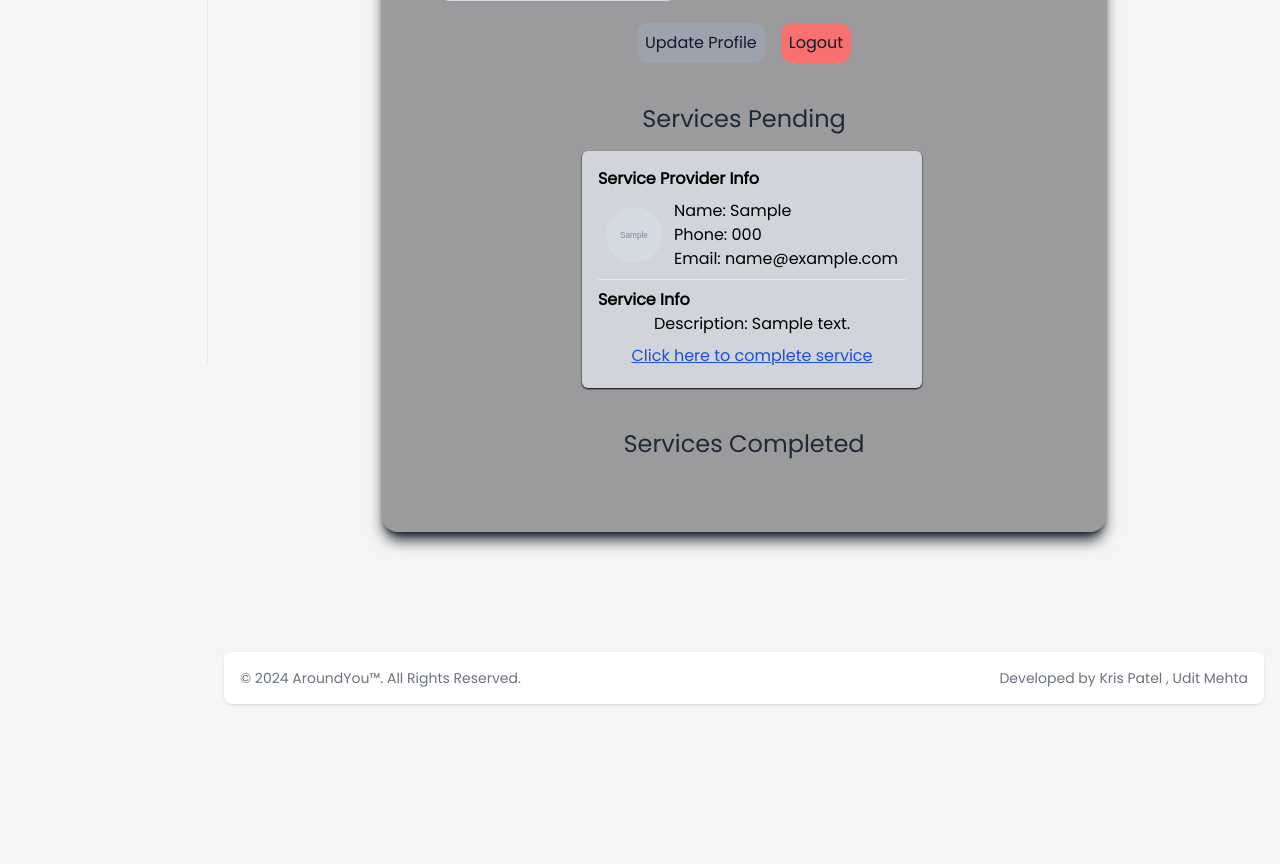
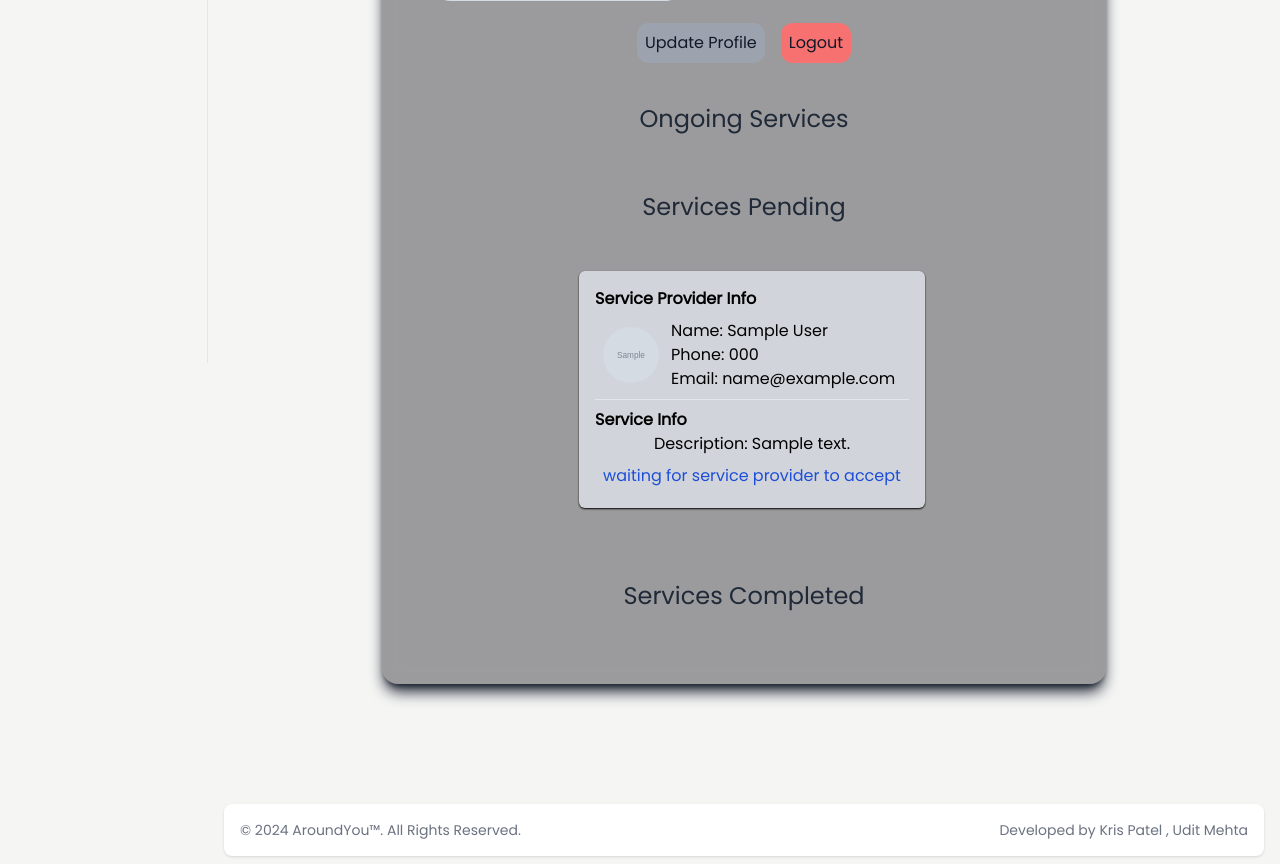
Before and after one commit to Kris0011/AroundYou, a Django app: page /profile/ in a window 1280 px wide. Shown: the part 437-1301 px from the top of the page. Before the commit the page ends 1142 px from the top, so only its background shows below. Run offline with Django 4.2, Linux system fonts and the light colour scheme; a user stored in the database is signed in; tables that the repository leaves empty hold one stand-in row (values such as "Sample post"); grey boxes marked "Sample" are stand-in pictures; some libraries are stand-ins or nearby versions.

Commit message:
booking of service and some other changes

```diff
--- a/AroundYou/settings.py
+++ b/AroundYou/settings.py
@@ -44,6 +44,7 @@ INSTALLED_APPS = [
     'django.contrib.staticfiles',
     'authapp',
     'service',
+    'django_extensions',
 ]
 
 MIDDLEWARE = [
--- a/service/forms.py
+++ b/service/forms.py
@@ -7,7 +7,8 @@ class ServiceRequestForm(forms.ModelForm):
         model = ServiceRequest
         fields = ['description']
         widgets = {
-            'description': forms.Textarea(attrs={'class': 'form-control' , 'placeholder': 'Enter your request description'})
+            'description': forms.Textarea(attrs={'class': 'textarea textarea-bordered h-32' , 'placeholder': 'Enter your request description'})
+
         }
         labels = {
             'description': 'Description'
--- a/service/models.py
+++ b/service/models.py
@@ -1,11 +1,9 @@
 from django.db import models
-from authapp.models import Customer , CustomUser , ServiceProvider
-
-# Create your models here.
+from authapp.models import Customer, CustomUser, ServiceProvider
 
 class ServiceRequest(models.Model):
     req_id = models.AutoField(primary_key=True)
-    customer = models.OneToOneField(Customer , on_delete=models.CASCADE)
-    service_provider = models.OneToOneField(ServiceProvider  , on_delete=models.CASCADE)
+    customer = models.ForeignKey(Customer, on_delete=models.CASCADE, null=True, blank=True)
+    service_provider = models.ForeignKey(ServiceProvider, on_delete=models.CASCADE, null=True, blank=True)
     description = models.TextField(max_length=1000)
-    request_status = models.CharField(max_length=20 , choices=[('pending', 'Pending'), ('accepted', 'Accepted'), ('rejected', 'Rejected') , ('completed' , 'Completed')] , default='pending')
+    request_status = models.CharField(max_length=20, choices=[('pending', 'Pending'), ('accepted', 'Accepted'), ('rejected', 'Rejected'), ('completed', 'Completed')], default='pending')
--- a/templates/customer_profile.html
+++ b/templates/customer_profile.html
@@ -42,17 +42,17 @@
     </div>
 
     <div class="flex flex-col items-center justify-center space-x-4 mt-10">
-        <h1 class="text-2xl mb-4">Services Pending </h1>
+        <h1 class="text-2xl mb-4">Ongoing Services </h1>
 
         <div>
             {% for service_request in service_requests   %}
-            {% if service_request.request_status == 'pending' %}
-            <div class="shadow-sm shadow-black p-4 bg-gray-300 text-black rounded-md ">
+            {% if service_request.request_status == 'accepted' %}
+            <div class="shadow-sm shadow-black p-4 bg-gray-300 text-black rounded-md my-8">
                 <h1 class="font-semibold">Service Provider Info</h1>
                 <div class="flex justif-center items-center space-x-3 m-2">
                     <img src="{{service_request.service_provider.user.img.url}}" alt="" class="h-14 w-14 rounded-full">
                     <div>
-                        <p>Name: {{service_request.service_provider.user.first_name}} {{service_request.service_provider.last_name}} </p>
+                        <p>Name: {{service_request.service_provider.user.first_name}} {{service_request.service_provider.user.last_name}} </p>
                         <p>Phone: {{service_request.service_provider.user.phone}} </p>
                         <p>Email: {{service_request.service_provider.user.email}} </p>
                     </div>
@@ -83,6 +83,48 @@
 
     </div>
 
+    <div class="flex flex-col items-center justify-center space-x-4 mt-10">
+        <h1 class="text-2xl mb-4">Services Pending </h1>
+
+        <div>
+            {% for service_request in service_requests   %}
+            {% if service_request.request_status == 'pending' %}
+            <div class="shadow-sm shadow-black p-4 bg-gray-300 text-black rounded-md my-8">
+                <h1 class="font-semibold">Service Provider Info</h1>
+                <div class="flex justif-center items-center space-x-3 m-2">
+                    <img src="{{service_request.service_provider.user.img.url}}" alt="" class="h-14 w-14 rounded-full">
+                    <div>
+                        <p>Name: {{service_request.service_provider.user.first_name}} {{service_request.service_provider.user.last_name}} </p>
+                        <p>Phone: {{service_request.service_provider.user.phone}} </p>
+                        <p>Email: {{service_request.service_provider.user.email}} </p>
+                    </div>
+
+                </div>
+
+                <hr>
+
+                <h1 class="font-semibold mt-2">Service Info</h1>
+                <div class="flex flex-col justify-center space-y-1 items-center">
+                    <p>Description: {{service_request.description}}</p>
+                    {% comment %} <p>Status : {{service_request.request_status}}</p> {% endcomment %}
+
+                    <p  class="p-1  m-1  text-blue-700">
+                        waiting for service provider to accept
+                    </p>
+
+
+                </div>
+
+
+            </div>
+            {% endif %}
+
+        {% endfor %}
+        </div>
+
+
+    </div>
+
 
 
 
@@ -94,12 +136,12 @@
             {% for service_request in service_requests   %}
 
             {% if service_request.request_status == 'completed' %}
-            <div class="shadow-sm shadow-black p-4 bg-gray-300 text-black rounded-md ">
+            <div class="shadow-sm shadow-black p-4 bg-gray-300 text-black rounded-md my-8">
                 <h1 class="font-semibold">Service Provider Info</h1>
                 <div class="flex justif-center items-center space-x-3 m-2">
                     <img src="{{service_request.service_provider.user.img.url}}" alt="" class="h-14 w-14 rounded-full">
                     <div>
-                        <p>Name: {{service_request.service_provider.user.first_name}} {{service_request.service_provider.last_name}} </p>
+                        <p>Name: {{service_request.service_provider.user.first_name}} {{service_request.service_provider.user.last_name}} </p>
                         <p>Phone: {{service_request.service_provider.user.phone}} </p>
                         <p>Email: {{service_request.service_provider.user.email}} </p>
                     </div>
--- a/templates/myservices.html
+++ b/templates/myservices.html
@@ -10,7 +10,7 @@
             <div>
                 {% for service_request in service_requests   %}
                 {% if service_request.request_status == 'pending' %}
-                <div class="shadow-sm shadow-black p-4 bg-gray-300 text-black rounded-md ">
+                <div class="shadow-sm shadow-black p-4 bg-gray-300 text-black rounded-md my-10">
                     <h1 class="font-semibold">Customer Info</h1>
                     <div class="flex justif-center items-center space-x-3 m-2">
                         <img src="{{service_request.customer.user.img.url}}" alt="" class="h-32 w-32 rounded-full">
@@ -58,7 +58,7 @@
                 {% for service_request in service_requests   %}
 
                 {% if service_request.request_status == 'accepted' %}
-                <div class="shadow-sm shadow-black p-4 bg-gray-300 text-black rounded-md ">
+                <div class="shadow-sm shadow-black p-4 bg-gray-300 text-black rounded-md my-10">
                     <h1 class="font-semibold">Customer Info</h1>
                     <div class="flex justif-center items-center space-x-3 m-2">
                         <img src="{{service_request.customer.user.img.url}}" alt="" class="h-32 w-32 rounded-full">
@@ -98,7 +98,7 @@
                 {% for service_request in service_requests   %}
 
                 {% if service_request.request_status == 'completed' %}
-                <div class="shadow-sm shadow-black p-4 bg-gray-300 text-black rounded-md ">
+                <div class="shadow-sm shadow-black p-4 bg-gray-300 text-black rounded-md my-10">
                     <h1 class="font-semibold">Customer Info</h1>
                     <div class="flex justif-center items-center space-x-3 m-2">
                         <img src="{{service_request.customer.user.img.url}}" alt="" class="h-32 w-32 rounded-full">
--- a/templates/services.html
+++ b/templates/services.html
@@ -55,7 +55,7 @@
                 {% endwith %} {% endcomment %}
             <p class="text-sm">{{ service_provider.services }}</p>
 
-            <button class="py-1 px-2 bg-blue-600 rounded-md mt-4">View Service</button>
+            <a class="py-1 px-2 bg-blue-600 rounded-md mt-4" href="/service/request/{{service_provider.user.id}}">View Service</a>
 
 
         </div>
--- a/templates/sidebar.html
+++ b/templates/sidebar.html
@@ -142,7 +142,30 @@
         </a>
       </li>
       <li>
-        {% if user.role == 'customer' %}
+
+
+        {% if user.role == 'service_provider' %}
+        <a
+          href="/service/myservices"
+          class="flex items-center p-2 text-gray-900 rounded-lg dark:text-white hover:bg-gray-100 dark:hover:bg-gray-700 group"
+        >
+        <svg
+        class="flex-shrink-0 w-5 h-5 text-gray-500 transition duration-75 dark:text-gray-400 group-hover:text-gray-900 dark:group-hover:text-white"
+        aria-hidden="true"
+        xmlns="http://www.w3.org/2000/svg"
+        fill="currentColor"
+        viewBox="0 0 20 20"
+      >
+        <path
+          d="m17.418 3.623-.018-.008a6.713 6.713 0 0 0-2.4-.569V2h1a1 1 0 1 0 0-2h-2a1 1 0 0 0-1 1v2H9.89A6.977 6.977 0 0 1 12 8v5h-2V8A5 5 0 1 0 0 8v6a1 1 0 0 0 1 1h8v4a1 1 0 0 0 1 1h2a1 1 0 0 0 1-1v-4h6a1 1 0 0 0 1-1V8a5 5 0 0 0-2.582-4.377ZM6 12H4a1 1 0 0 1 0-2h2a1 1 0 0 1 0 2Z"
+        />
+      </svg>
+
+             <span class="flex-1 ms-3 whitespace-nowrap">My Services</span>
+
+            </a>
+
+        {% else %}
         <a
           href="/service/allservices"
           class="flex items-center p-2 text-gray-900 rounded-lg dark:text-white hover:bg-gray-100 dark:hover:bg-gray-700 group"
@@ -164,27 +187,10 @@
             </a>
         {% endif %}
 
-        {% if user.role == 'service_provider' %}
-        <a
-          href="/service/myservices"
-          class="flex items-center p-2 text-gray-900 rounded-lg dark:text-white hover:bg-gray-100 dark:hover:bg-gray-700 group"
-        >
-        <svg
-        class="flex-shrink-0 w-5 h-5 text-gray-500 transition duration-75 dark:text-gray-400 group-hover:text-gray-900 dark:group-hover:text-white"
-        aria-hidden="true"
-        xmlns="http://www.w3.org/2000/svg"
-        fill="currentColor"
-        viewBox="0 0 20 20"
-      >
-        <path
-          d="m17.418 3.623-.018-.008a6.713 6.713 0 0 0-2.4-.569V2h1a1 1 0 1 0 0-2h-2a1 1 0 0 0-1 1v2H9.89A6.977 6.977 0 0 1 12 8v5h-2V8A5 5 0 1 0 0 8v6a1 1 0 0 0 1 1h8v4a1 1 0 0 0 1 1h2a1 1 0 0 0 1-1v-4h6a1 1 0 0 0 1-1V8a5 5 0 0 0-2.582-4.377ZM6 12H4a1 1 0 0 1 0-2h2a1 1 0 0 1 0 2Z"
-        />
-      </svg>
 
-             <span class="flex-1 ms-3 whitespace-nowrap">My Services</span>
 
-            </a>
-        {% endif %}
+
+
       </li>
       <li>
         <a
```
Also changed, not shown: service/views.py (+3 -6 lines), templates/service_request.html (+39 -6 lines), requirements.txt (line endings or trailing spaces), service/migrations/0002_remove_servicerequest_customer_and_more.py (added), service/migrations/0003_servicerequest_customer_and_more.py (added).
